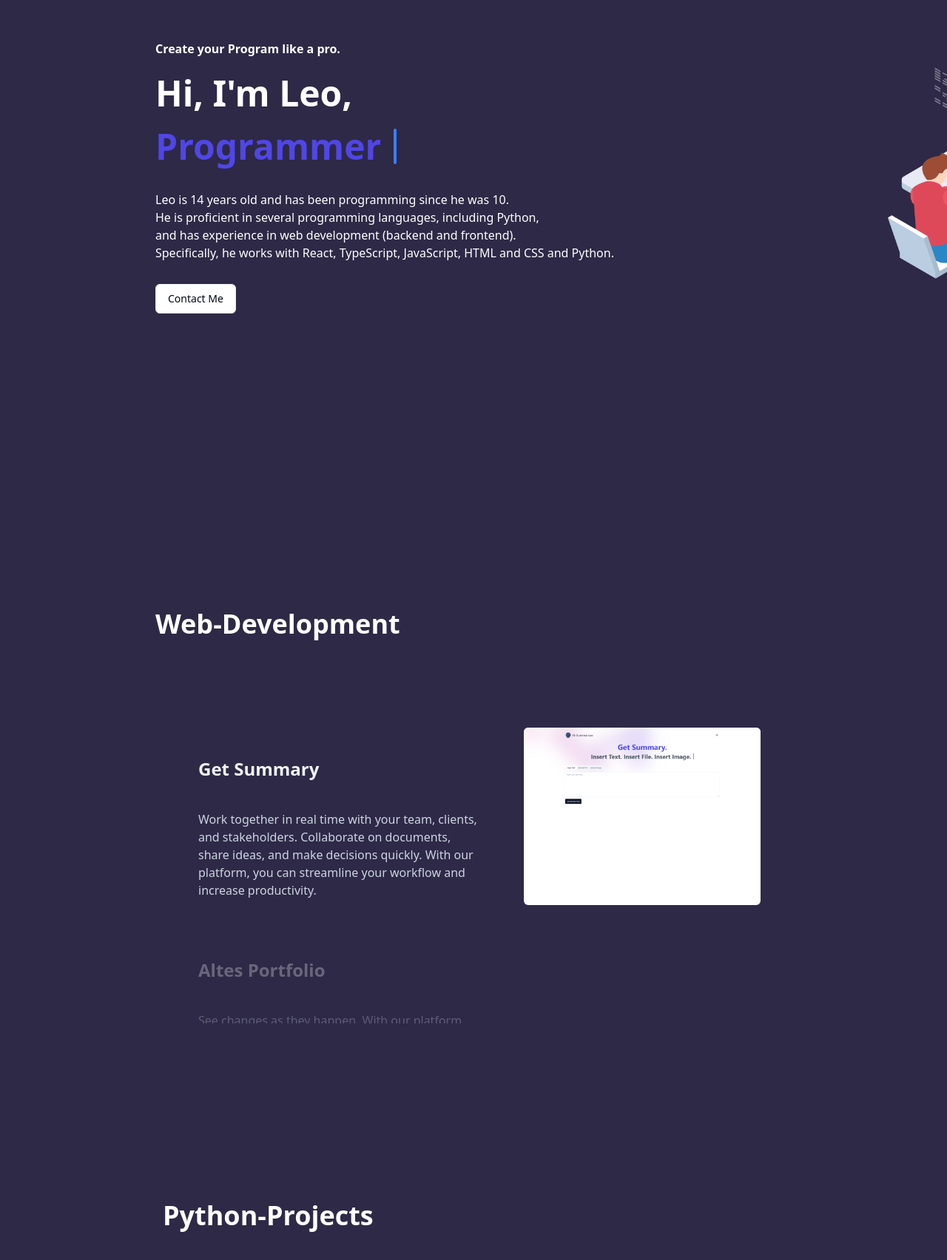
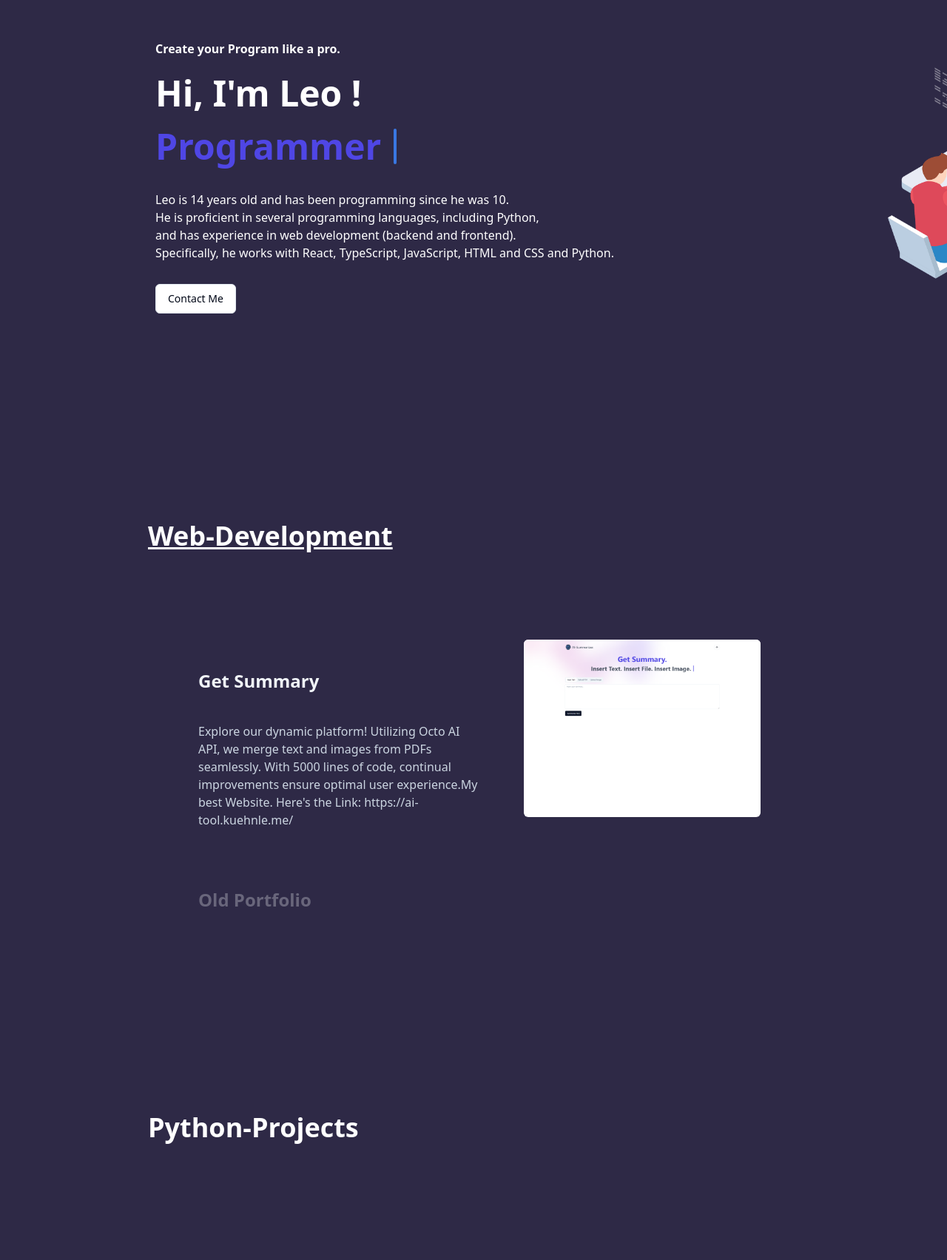
Before and after one commit to Leo17220310/MyWebsiteLeo, a Next.js app: page / in a window 1280 px wide. Shown: the part 198-1902 px from the top of the page at 74% size. Before the commit the page ends 1866 px from the top, so only its background shows below. Built offline with nearby package versions, Linux system fonts and the light colour scheme; grey boxes are pictures that could not be loaded.

Commit message:
new text for web-develoment

```diff
--- a/src/pages/index.tsx
+++ b/src/pages/index.tsx
@@ -25,7 +25,7 @@ export default function Home() {
     {
       title: "Get Summary",
       description:
-        "Work together in real time with your team, clients, and stakeholders. Collaborate on documents, share ideas, and make decisions quickly. With our platform, you can streamline your workflow and increase productivity.",
+        "Explore our dynamic platform! Utilizing Octo AI API, we merge text and images from PDFs seamlessly. With 5000 lines of code, continual improvements ensure optimal user experience.My best Website. Here's the Link: https://ai-tool.kuehnle.me/",
       content: (
         <div className="h-full w-full">
           <img
@@ -37,19 +37,22 @@ export default function Home() {
       ),
     },
     {
-      title: "Altes Portfolio",
-      description:
-        "See changes as they happen. With our platform, you can track every modification in real time. No more confusion about the latest version of your project. Say goodbye to the chaos of version control and embrace the simplicity of real-time updates.",
+      title: "Old Portfolio",
+      description: "Welcome to my old portfolio, a labor of love hosted on GitHub. Crafted as a fun project to refine my HTML and CSS skills, it showcases my journey in web development. Explore its pages to witness the evolution of my abilities and the projects I've undertaken. Though it's a relic of the past, it remains a testament to my dedication to mastering the craft. Here's the Link: https://leo17220310.github.io/Portfolio/ .",
       content: (
         <div className="h-full w-full">
           <img
-            src="\programmer-image.jpg"
+            src="\Portfolio.png"
             className="h-full w-full object-cover"
             alt="Your second image alt text"
           />
         </div>
-      ),
-    },
+      )
+    }
+
+
+
+
   ];
 
 
@@ -60,7 +63,7 @@ export default function Home() {
 
       <div className="custom-margin text-5xl font-bold text-white">
         <h1>
-          Hi, I'm Leo,{" "}
+          Hi, I'm Leo !{" "}
           <span className="text-indigo-600 ">
             {" "}
             <TypewriterEffectSmooth words={words} />{" "}
@@ -93,7 +96,7 @@ export default function Home() {
 
       <div
         ref={webDevelopmentRef}
-        className="custom-margin text-4xl font-bold text-white web-development-heading"
+        className="mt-[281px] ml-[200px] text-4xl font-bold text-white underline"
       >
         <h2>Web-Development</h2>
       </div>
@@ -102,7 +105,7 @@ export default function Home() {
         <StickyScroll content={content} />
       </div>
 
-      <div className="python-Heading text-white font-bold text-4xl">
+      <div className="m-[200px] text-white font-bold text-4xl">
         <h3>Python-Projects</h3>
       </div>
     </>
```
Also changed, not shown: public/Portfolio.png (added).
